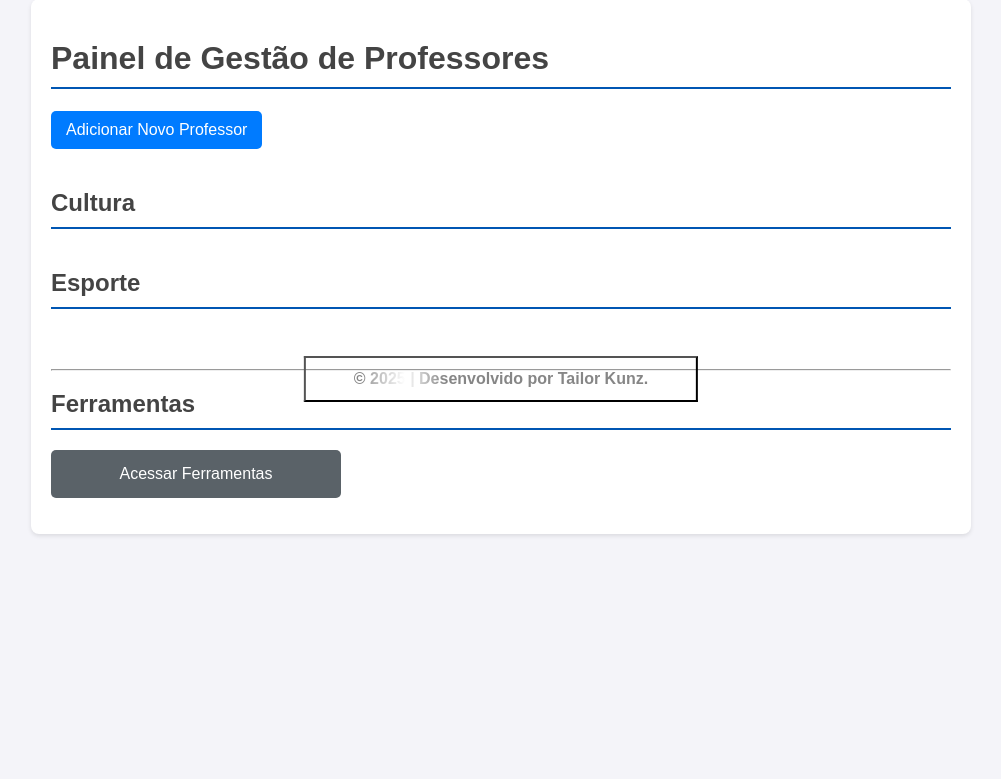
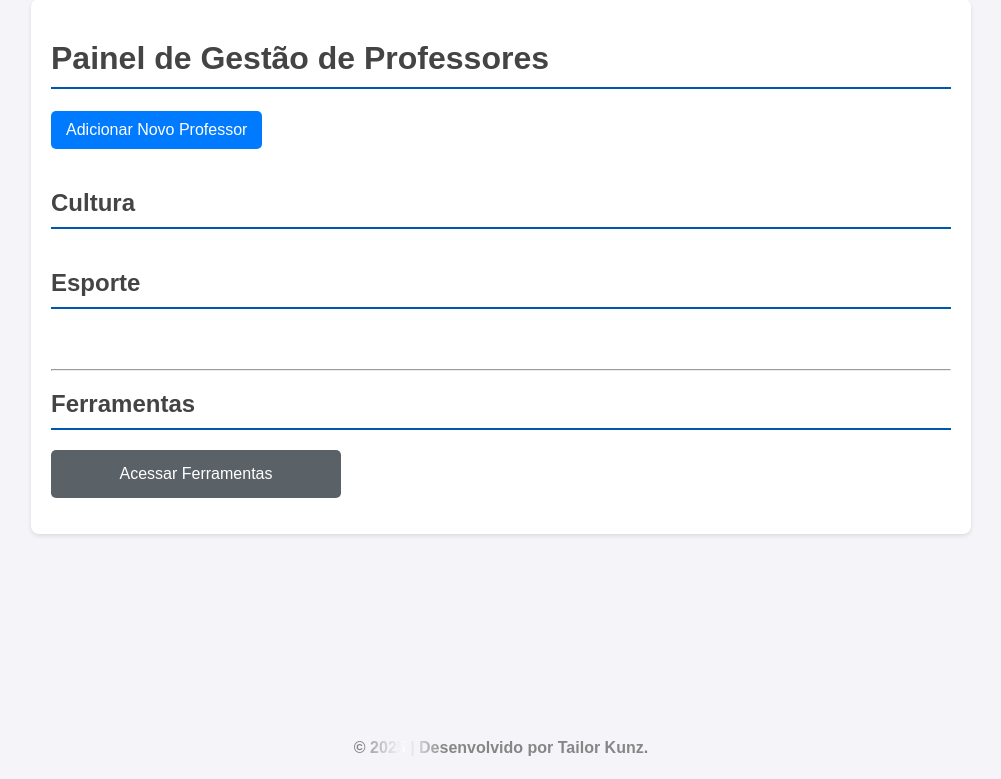
Before and after one commit to TailorKz/Projeto_Gestao_Professores, a Flask app: page / in a window 1280 px wide. Shown: the part 21-800 px from the top of the page, without its empty margins (139-1140 px from the left). Run offline with Flask 3, Linux system fonts and the light colour scheme; data that the repository does not hold is empty; parts of the project's set-up code (start-up, migrations or seed data) failed here and were passed over; some libraries are stand-ins or nearby versions.

Commit message:
correção button footer

```diff
--- a/templates/index.html
+++ b/templates/index.html
@@ -54,12 +54,12 @@
             text-decoration: none;
             margin-bottom: 20px;
         }
-        /* From Uiverse.io by neerajbaniwal */
-.btn-shine {
-  position: absolute;
-  top: 50%;
+
+footer {
+  position: fixed;
+  bottom: 10px;
   left: 50%;
-  transform: translate(-50%, -50%);
+  transform: translateX(-50%);
   padding: 12px 48px;
   color: #fff;
   background: linear-gradient(to right, #9f9f9f 0, #fff 10%, #868686 20%);
@@ -67,13 +67,12 @@
   -webkit-background-clip: text;
   -webkit-text-fill-color: transparent;
   animation: shine 3s infinite linear;
-  animation-fill-mode: forwards;
-  -webkit-text-size-adjust: none;
   font-weight: 600;
   font-size: 16px;
-  text-decoration: none;
   white-space: nowrap;
   font-family: "Poppins", sans-serif;
+  border: none;
+  background-color: transparent;
 }
 @-moz-keyframes shine {
   0% {
@@ -153,8 +152,8 @@
             </li>
         </ul>
     </div>
-    <button class="btn-shine">
-    © 2025 | Desenvolvido por Tailor Kunz.
-  </button class="btn-shine">
+    <footer>
+  © 2025 | Desenvolvido por Tailor Kunz.
+</footer>
 </body>
 </html>
```
